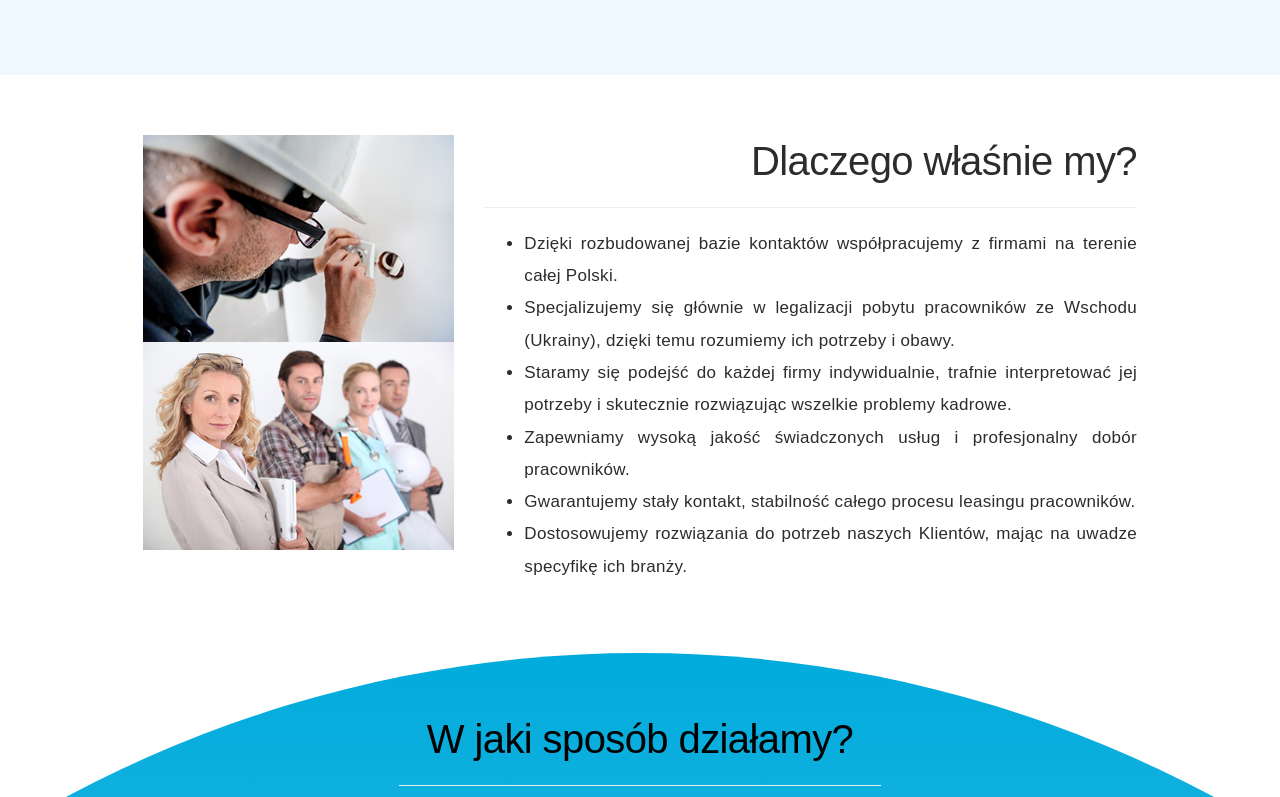
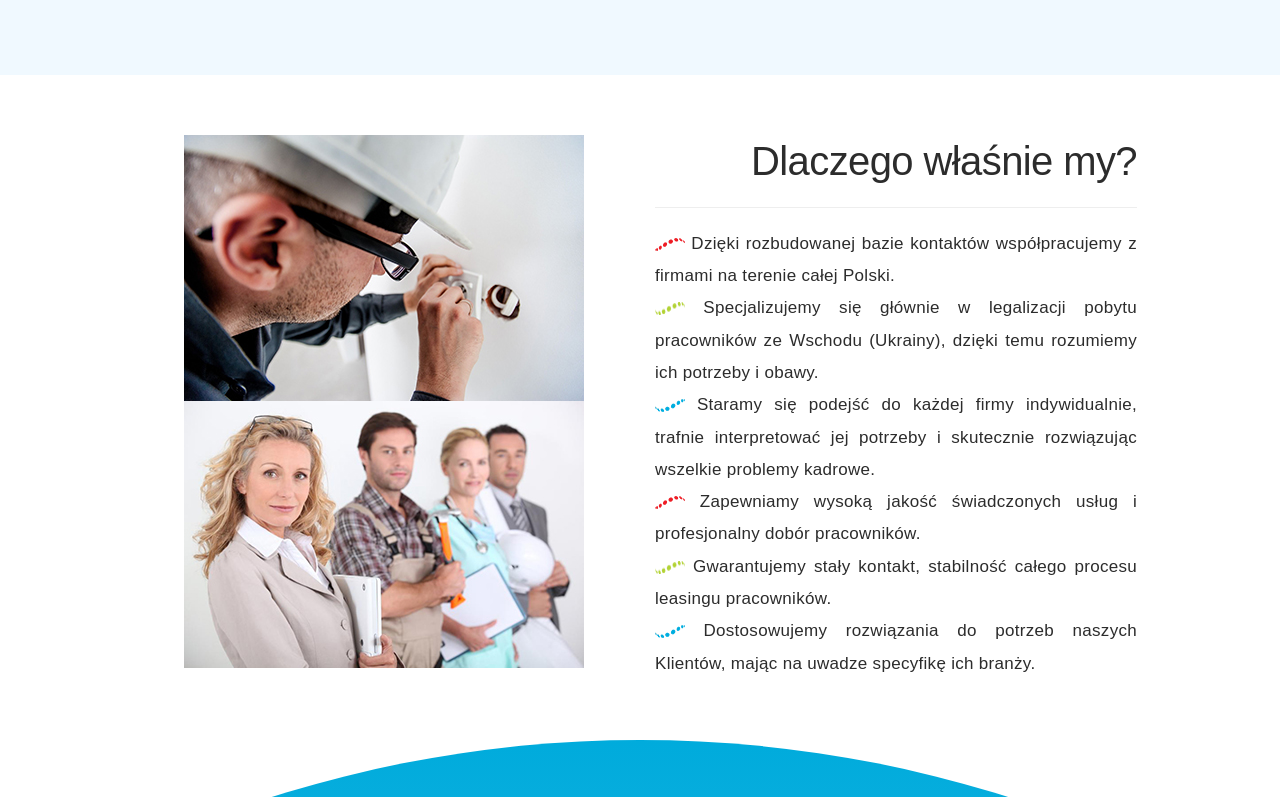
Before and after one commit to pamelaszymaniec/synago-website, a website: page index.html in a window 1280 px wide. Shown: the part 1660-2457 px from the top of the page. Drawn offline with Linux system fonts and the light colour scheme; a script that the page names is missing.

Commit message:
add icons to offer section + some css fix

```diff
--- a/assets/css/modules/_header.scss
+++ b/assets/css/modules/_header.scss
@@ -22,7 +22,6 @@
 
     .logo img {
       max-width: 200px;
-
     }
   }
   .row {
@@ -36,14 +35,13 @@
         max-width: 200px;
       }
       li {
-        display: none
+        display: none;
       }
       .menu-trigger {
         display: inline-block;
-
       }
     }
-    @include device(md) {
+    @include device(md-up) {
       .menu-trigger {
         display: none;
       }
@@ -54,7 +52,6 @@
   }
   nav {
     text-align: right;
-
     li {
       display: inline-block;
     }
@@ -65,7 +62,7 @@
       font-family: $headTypeLight;
       letter-spacing: 1px;
       display: block;
-      padding: 10px;
+      padding: 10px 0px 10px 20px;
     }
   }
 }
--- a/assets/css/modules/_home.scss
+++ b/assets/css/modules/_home.scss
@@ -134,3 +134,8 @@
 
   }
 }
+
+
+#offer p {
+  margin: 0 !important;
+}
--- a/index.html
+++ b/index.html
@@ -96,7 +96,7 @@
 <section id="offer" class="navigable">
     <div class="container-fluid info">
         <div class="row">
-            <div class="col-sm-4 hidden-xs ">
+            <div class="col-sm-6 hidden-xs ">
                 <img class="img-responsive info-img center"
                      alt="synago leasing pracowniczy"
                      width="400"
@@ -109,22 +109,53 @@
                      height="267"
                      src="img/zawody-praca-synago-leasing.jpg"/>
             </div>
-            <div class="col-sm-8 info-content">
+            <div class="col-sm-6 info-content">
                 <h2 style="text-align: right;">Dlaczego właśnie my?</h2>
                 <hr/>
-                <ul>
-                    <li>Dzięki rozbudowanej bazie kontaktów współpracujemy z firmami na terenie całej Polski.</li>
-                    <li>Specjalizujemy się głównie w legalizacji pobytu pracowników ze Wschodu (Ukrainy),
-                        dzięki temu rozumiemy ich potrzeby i obawy.
-                    </li>
-                    <li>Staramy się podejść do każdej firmy indywidualnie,
-                        trafnie interpretować jej potrzeby i skutecznie rozwiązując wszelkie problemy kadrowe.
-                    </li>
-                    <li>Zapewniamy wysoką jakość świadczonych usług i profesjonalny dobór pracowników.</li>
-                    <li>Gwarantujemy stały kontakt, stabilność całego procesu leasingu pracowników.</li>
-                    <li>Dostosowujemy rozwiązania do potrzeb naszych Klientów, mając na uwadze specyfikę ich branży.
-                    </li>
-                </ul>
+                <p>
+                    <img class="stripes"
+                         width="30"
+                         height="13"
+                         src="img/icons/red-stripe.png"/>
+                    Dzięki rozbudowanej bazie kontaktów współpracujemy z firmami na terenie całej Polski.
+                </p>
+                <p>
+                    <img class="stripes"
+                         width="30"
+                         height="13"
+                         src="img/icons/green-stripe.png"/>
+                    Specjalizujemy się głównie w legalizacji pobytu pracowników ze Wschodu (Ukrainy),
+                    dzięki temu rozumiemy ich potrzeby i obawy.
+                </p>
+                <p>
+                    <img class="stripes"
+                         width="30"
+                         height="13"
+                         src="img/icons/blue-stripe.png"/>
+                    Staramy się podejść do każdej firmy indywidualnie,
+                    trafnie interpretować jej potrzeby i skutecznie rozwiązując wszelkie problemy kadrowe.
+                </p>
+                <p>
+                    <img class="stripes"
+                         width="30"
+                         height="13"
+                         src="img/icons/red-stripe.png"/>
+                    Zapewniamy wysoką jakość świadczonych usług i profesjonalny dobór pracowników.
+                </p>
+                <p>
+                    <img class="stripes"
+                         width="30"
+                         height="13"
+                         src="img/icons/green-stripe.png"/>
+                    Gwarantujemy stały kontakt, stabilność całego procesu leasingu pracowników.
+                </p>
+                <p>
+                    <img class="stripes"
+                         width="30"
+                         height="13"
+                         src="img/icons/blue-stripe.png"/>
+                    Dostosowujemy rozwiązania do potrzeb naszych Klientów, mając na uwadze specyfikę ich branży.
+                </p>
             </div>
         </div>
     </div>
```
Also changed, not shown: assets/css/style.css, styles/styles.css.
